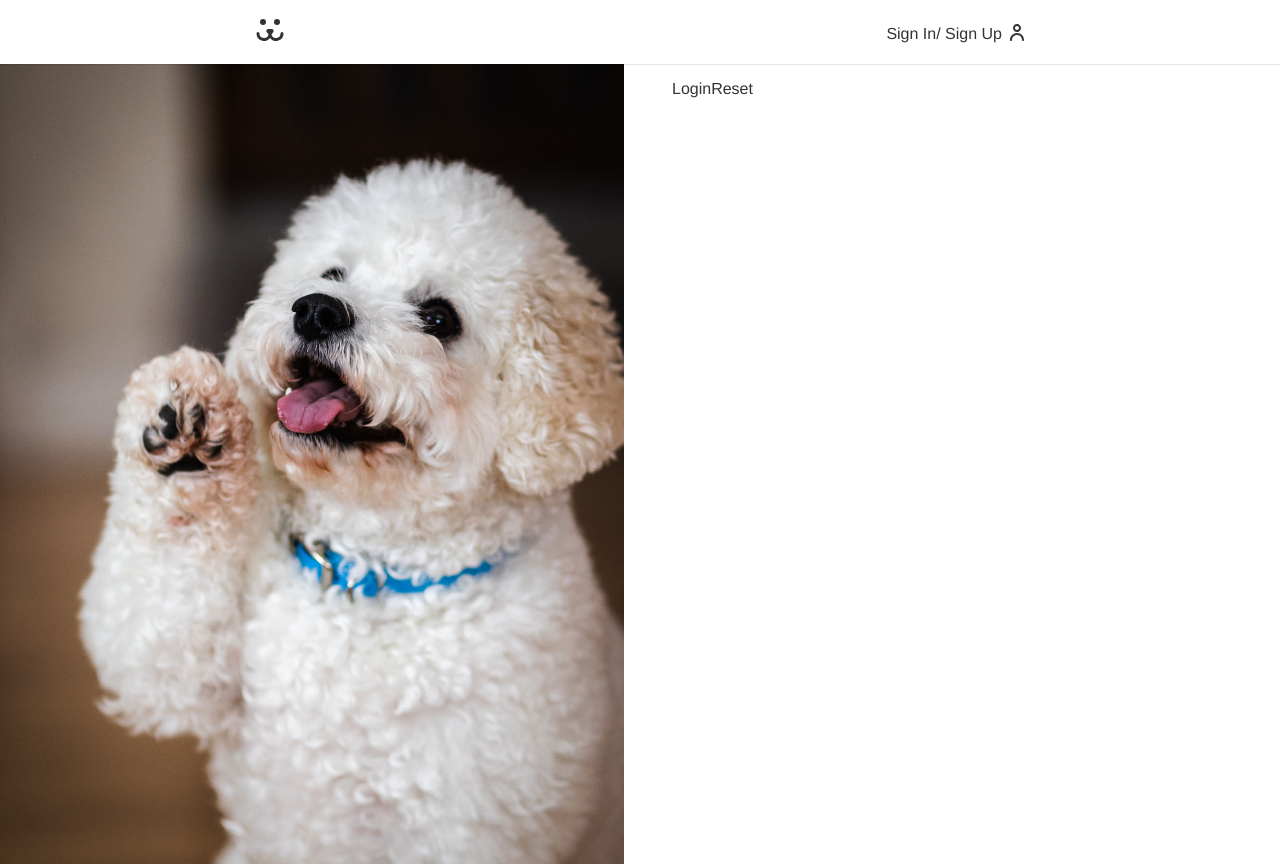
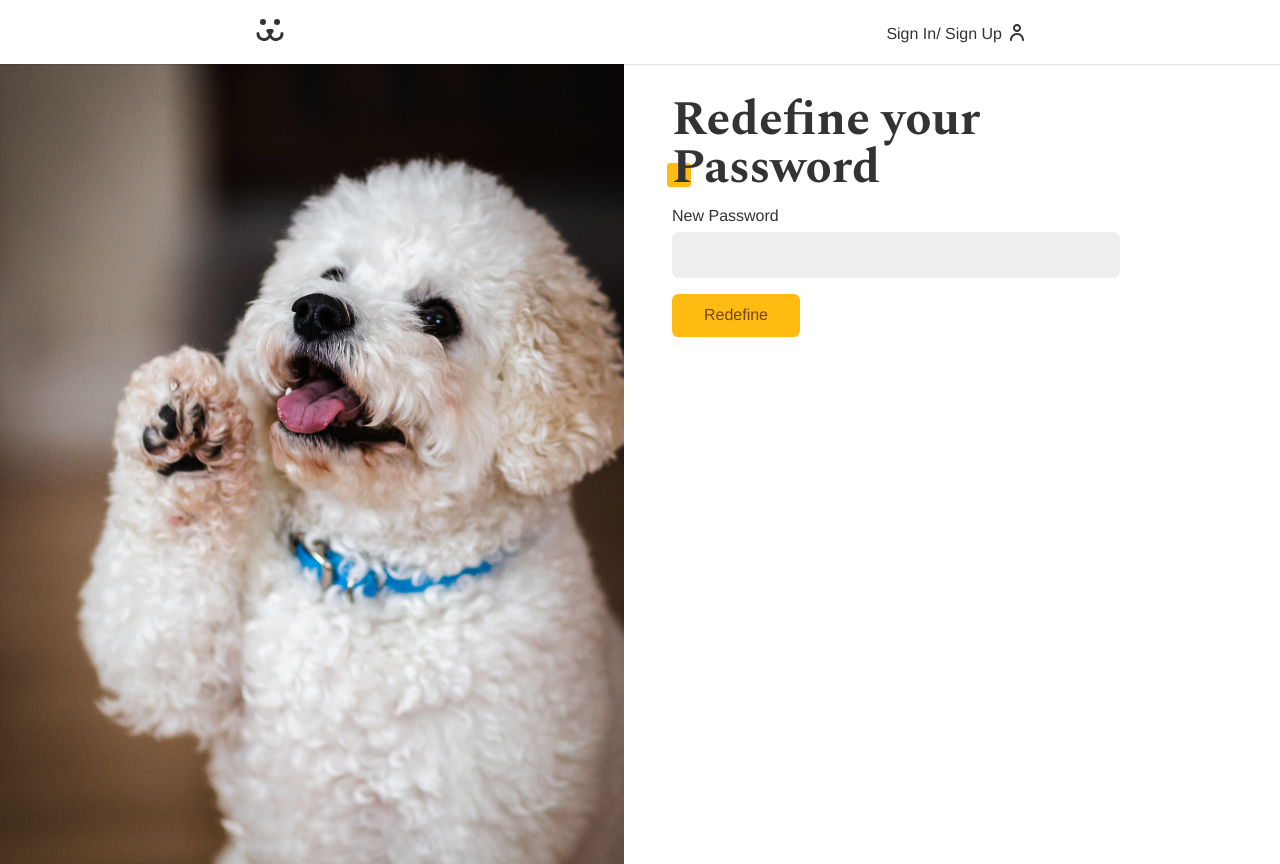
Before and after one commit to KarimeLinhares/Buddys, a React (Create React App) app in the folder buddys/: page /login/passwordReset in a window 1280 px wide. Built offline with nearby package versions, Linux system fonts and the light colour scheme.

Commit message:
add page to reset password

```diff
--- a/buddys/src/Components/Login/LoginReset.js
+++ b/buddys/src/Components/Login/LoginReset.js
@@ -1,7 +1,59 @@
 import React from 'react';
+import Inputs from '../Forms/Inputs';
+import Buttons from '../Forms/Buttons';
+import useForm from '../../Hooks/useForm';
+import useFetch from '../../Hooks/useFetch';
+import { PASSWORD_RESET } from '../../Api';
+import Error from '../Helper/Error';
+import { useNavigate } from 'react-router-dom';
 
 const LoginReset = () => {
-	return <div>LoginReset</div>;
+	const [login, setLogin] = React.useState('');
+	const [key, setKey] = React.useState('');
+	const password = useForm();
+	const { error, loading, request } = useFetch();
+	const navigate = useNavigate();
+
+	React.useEffect(() => {
+		const params = new URLSearchParams(window.location.search);
+		const key = params.get('key');
+		const login = params.get('login');
+		if (key) setKey(key);
+		if (login) setLogin(login);
+	}, []);
+
+	async function handleSubmit(event) {
+		event.preventDefault();
+		if (password.validate()) {
+			const { url, options } = PASSWORD_RESET({
+				login,
+				key,
+				password: password.value,
+			});
+			const { response } = await request(url, options);
+			if (response.ok) navigate('/login');
+		}
+	}
+
+	return (
+		<div>
+			<h1 className='title'>Redefine your Password</h1>
+			<form onSubmit={handleSubmit}>
+				<Inputs
+					label='New Password'
+					type='password'
+					name='password'
+					{...password}
+				/>
+				{loading ? (
+					<Buttons disabled>Redefining...</Buttons>
+				) : (
+					<Buttons>Redefine</Buttons>
+				)}
+			</form>
+			<Error error={error} />
+		</div>
+	);
 };
 
 export default LoginReset;
```
